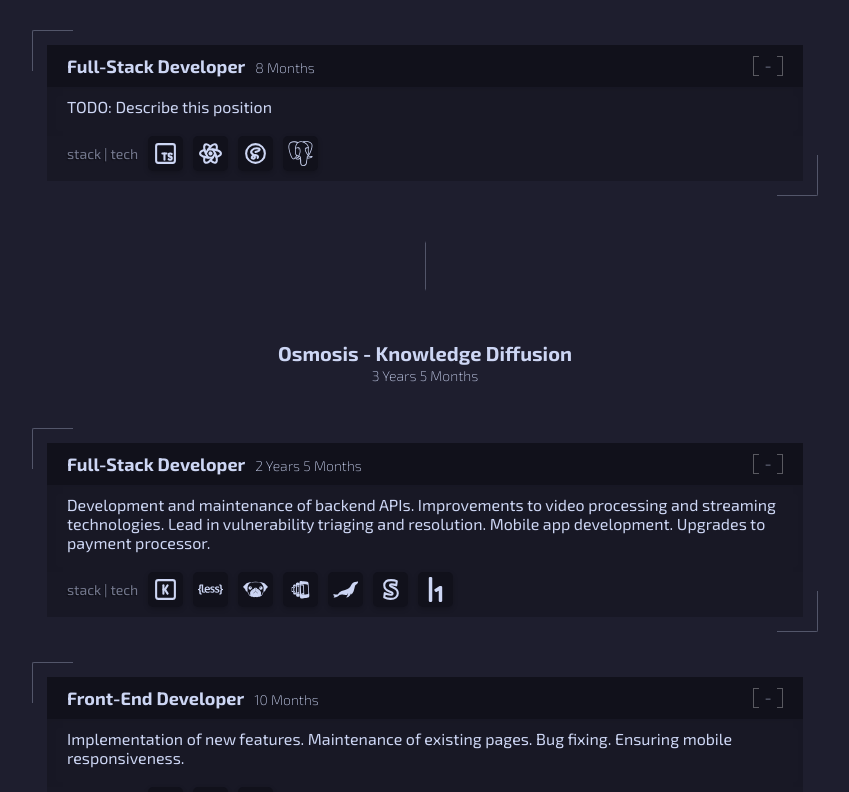
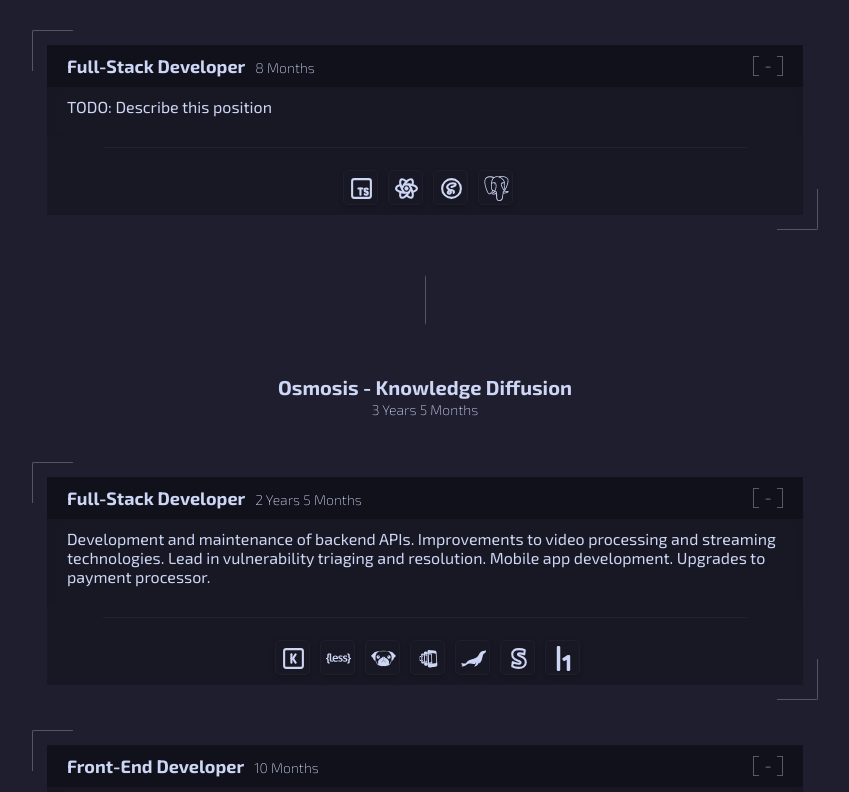
Before and after one commit to alic3dev/alic3.dev, a Next.js app: page / in a window 1280 px wide. Shown: the part 1180-1972 px from the top of the page, without its empty margins (215-1064 px from the left). Built offline with nearby package versions, Linux system fonts and the light colour scheme.

Commit message:
Center and slightly style work section items

```diff
--- a/components/sections/WorkSection.module.scss
+++ b/components/sections/WorkSection.module.scss
@@ -172,12 +172,13 @@
 .work-item-position-technologies {
   display: flex;
   align-items: center;
-  justify-content: flex-end;
+  justify-content: center;
+  flex-wrap: wrap;
 
-  padding-left: 2rem;
-  padding-bottom: 1rem;
+  width: 100%;
 
-  cursor: pointer;
+  padding: 1rem 2rem;
+  padding-top: 0;
 
   &::before {
     content: '';
@@ -196,20 +197,51 @@
     opacity: 0.3;
   }
 
-  &:hover {
-    & .work-item-position-technologies-intro {
-      opacity: 0.5;
-    }
+  &:hover .work-item-position-technologies-intro-text {
+    opacity: 1;
   }
 }
 
 .work-item-position-technologies-intro {
-  font-size: 1.4rem;
-  text-shadow: -1px 1px 1px #000;
+  position: relative;
+  flex: 100%;
+  width: 100%;
+  margin-bottom: 1.5rem;
+
+  text-align: center;
 
   opacity: 0.5;
 
-  transition: opacity 200ms ease-in-out;
+  pointer-events: none;
+  user-select: none;
+
+  &-text {
+    position: relative;
+    padding-left: 2rem;
+    padding-right: 2rem;
+
+    background: colors.$mantle;
+
+    font-size: 1.4rem;
+    text-shadow: -1px 1px 1px #000;
+    opacity: 0;
+
+    transition: opacity 200ms ease-in-out;
+  }
+
+  &::before {
+    content: '';
+    position: absolute;
+    left: 5%;
+    right: 5%;
+    top: calc(50% + 1px);
+
+    height: 1px;
+
+    background: colors.$text;
+
+    opacity: 0.1;
+  }
 }
 
 .work-item-position-technology-icon-wrapper {
@@ -217,14 +249,32 @@
   width: 3.5rem;
   padding-top: 0.5rem;
   padding-left: 0.5rem;
-  margin-left: 1rem;
+  margin-left: 0.5rem;
+  margin-right: 0.5rem;
 
   font-size: 2.5rem;
 
-  background: colors.$crust;
+  // background: colors.$crust;
+  border: 1px solid colors.$base;
   border-radius: 5px;
 
   box-shadow: 0px 2px 5px rgba(0, 0, 0, 0.2);
+
+  transition: border 200ms ease-in-out;
+
+  cursor: pointer;
+
+  &:first-of-type {
+    margin-left: 0;
+  }
+
+  &:last-of-type {
+    margin-right: 0;
+  }
+
+  &:hover {
+    border: 1px solid colors.$mauve;
+  }
 }
 
 .work-item-seperator {
--- a/components/sections/WorkSection.tsx
+++ b/components/sections/WorkSection.tsx
@@ -162,6 +162,11 @@
                             ? 'Expand description'
                             : 'Minimize description'
                         }
+                        title={
+                          minimized
+                            ? 'Expand description'
+                            : 'Minimize description'
+                        }
                       >
                         {minimized ? '+' : '-'}
                       </button>
@@ -175,13 +180,21 @@
                         <div
                           className={styles['work-item-position-technologies']}
                         >
-                          <span
+                          <div
                             className={
                               styles['work-item-position-technologies-intro']
                             }
                           >
-                            stack | tech
-                          </span>
+                            <span
+                              className={
+                                styles[
+                                  'work-item-position-technologies-intro-text'
+                                ]
+                              }
+                            >
+                              stack | tech
+                            </span>
+                          </div>
                           {position.technologies.map((technology) => (
                             <div
                               key={technology}
```
